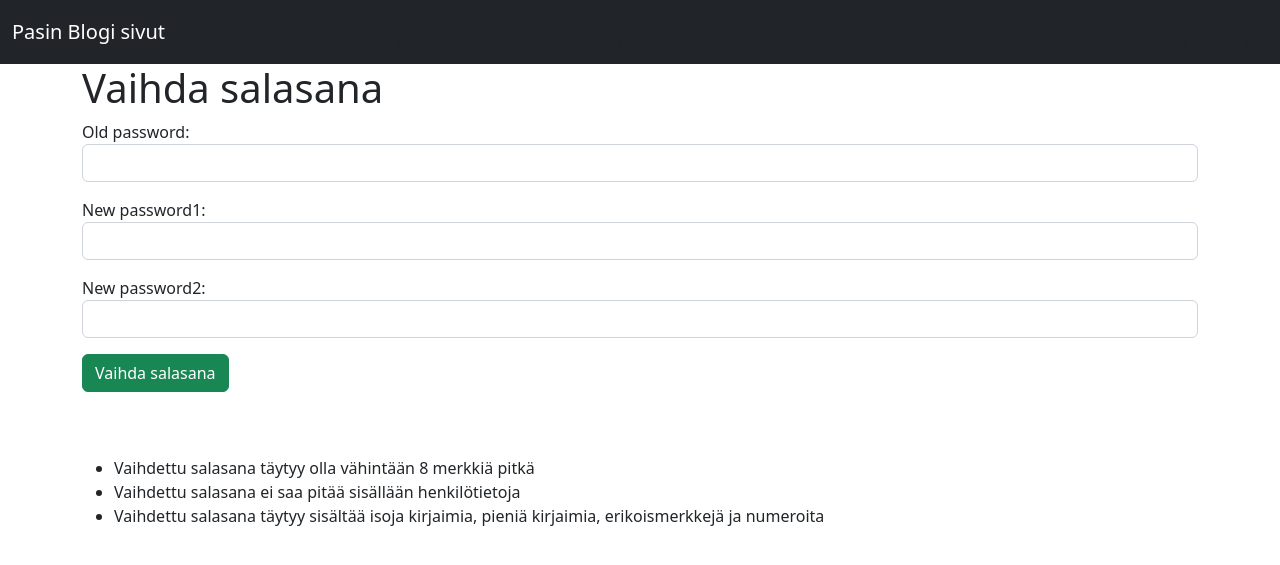
After one commit to Pkanto/blogi, a Django app: page /kayttajat/password/ in a window 1280 px wide. The commit adds this page. Shown: the top 565 px of the page. Run offline with Django 4.2, Linux system fonts and the light colour scheme; a user stored in the database is signed in.

Commit message:
Salasana vaihto lomake ja sivu

```diff
--- a/ablog/ablog/settings.py
+++ b/ablog/ablog/settings.py
@@ -38,7 +38,8 @@ INSTALLED_APPS = [
     'django.contrib.messages',
     'django.contrib.staticfiles',
     'blogi',
-    'kayttajat'
+    'kayttajat',
+    'ckeditor'
 ]
 
 MIDDLEWARE = [
--- a/ablog/blogi/templates/Editoi.html
+++ b/ablog/blogi/templates/Editoi.html
@@ -6,6 +6,7 @@
   <div class="mb-3">
   <form method="POST">
     {% csrf_token %}
+    {{ form.media }}
     {{ form.as_p }}
   {%if user.id == post.author.id%}
     <button class="btn btn-success">Päivitä</button>
--- a/ablog/blogi/templates/artikkeli.html
+++ b/ablog/blogi/templates/artikkeli.html
@@ -7,7 +7,7 @@
    <strong>{{post.kategoria}}</strong><br/>
   {{post.julkaisu}}<br/>
    <p>{{ tykkaykset_yhteensa }}  Tykkäystä</p><br/>
-  <p>{{post.body}}</p>
+  <p>{{post.body|safe }}</p>
 
   <a href="{% url 'home' %}" class="btn btn-success">Etusivu</a>
   <br/><br/>
--- a/ablog/blogi/templates/base.html
+++ b/ablog/blogi/templates/base.html
@@ -40,6 +40,9 @@
               <a class="nav-link active" aria-current="page" href="{% url 'kategoria'%}">Tee kategoria</a>
             </li>
             <li class="nav-item">
+              <a class="nav-link active" aria-current="page" href="{% url 'muokkaa'%}">Muokkaa profiilia</a>
+            </li>
+            <li class="nav-item">
               <a class="nav-link active" aria-current="page" href="{% url 'login' %}">Kirjaudu ulos</a>
             </li>
             {% else %}
--- a/ablog/blogi/templates/blogging.html
+++ b/ablog/blogi/templates/blogging.html
@@ -8,6 +8,7 @@
   <div class="mb-3">
   <form method="POST">
     {% csrf_token %}
+    {{ form.media }}
     {{ form.as_p }}
     <button class="btn btn-success">Julkaise</button>
   </form>
--- a/ablog/kayttajat/forms.py
+++ b/ablog/kayttajat/forms.py
@@ -1,4 +1,4 @@
-from django.contrib.auth.forms import UserCreationForm
+from django.contrib.auth.forms import UserCreationForm, UserChangeForm, PasswordChangeForm
 from django.contrib.auth.models import User
 from django import forms
 
@@ -13,8 +13,37 @@ class Kirjaudu(UserCreationForm):
   class Meta:
     model = User
     fields = ('username', 'first_name', 'last_name', 'email', 'password1', 'password2')
+
   def __init__(self, *args, **kwargs):
     super(Kirjaudu, self).__init__( *args, **kwargs)
     self.fields['username'].widget.attrs['class'] = 'form-control'
     self.fields['password1'].widget.attrs['class'] = 'form-control'
     self.fields['password2'].widget.attrs['class'] = 'form-control'
+
+
+#Lomake jolla muokataan käyttäjä profiilia ja sen tyyöittely
+class MuokkaaProfiialomake(UserChangeForm):
+  email = forms.EmailField(widget= forms.EmailInput(attrs= {'class': 'form-control'}))
+  first_name = forms.CharField(max_length = 100, widget = forms.TextInput(attrs= {'class': 'form-control'}))
+  last_name = forms.CharField(max_length = 100,widget = forms.TextInput(attrs= {'class': 'form-control'}))
+  username = forms.CharField(max_length = 100,widget = forms.TextInput(attrs= {'class': 'form-control'}))
+  last_login = forms.CharField(max_length = 100,widget = forms.TextInput(attrs= {'class': 'form-control'}))
+  is_superuser = forms.CharField(max_length = 100,widget = forms.CheckboxInput(attrs= {'class': 'form-check'}))
+  is_staff = forms.CharField(max_length = 100,widget = forms.CheckboxInput(attrs= {'class': 'form-check'}))
+  is_active = forms.CharField(max_length = 100,widget = forms.CheckboxInput(attrs= {'class': 'form-check'}))
+  date_joined = forms.CharField(max_length = 100,widget = forms.TextInput(attrs= {'class': 'form-control'}))
+
+  class Meta:
+    model = User
+    fields = ('username', 'first_name', 'last_name', 'email', 'password', 'last_login', 'is_superuser', 'is_staff', 'is_active','date_joined')
+
+  #Lomake jolla salasana vaihdetaan tyylittelyä
+
+class SalasanaVaihtolomake(PasswordChangeForm):
+  old_password = forms.CharField(widget= forms.PasswordInput(attrs= {'class': 'form-control', 'type':'password'}))
+  new_password1 = forms.CharField(max_length = 100, widget = forms.PasswordInput(attrs= {'class': 'form-control', 'type':'password'}))
+  new_password2 = forms.CharField(max_length = 100,widget = forms.PasswordInput(attrs= {'class': 'form-control', 'type':'password'}))
+
+  class Meta:
+    model = User
+    fields = ('old_password', 'new_password1', 'new_password2')
--- /dev/null
+++ b/ablog/kayttajat/templates/registration/salasana_onnistui.html
@@ -0,0 +1,5 @@
+{%extends 'base.html'%}
+{% block title%}Salasana vaihto onnistui{%endblock%}
+{% block content%}
+  <h1>Salasana vaihto onnistui</h1>
+{%endblock%}
--- /dev/null
+++ b/ablog/kayttajat/templates/registration/vaihda_salasana.html
@@ -0,0 +1,19 @@
+{%extends 'base.html'%}
+{% block title%}Vaihda salasana{%endblock%}
+{% block content%}
+  <h1>Vaihda salasana</h1>
+  <div class="mb-3">
+  <form method="POST">
+    {% csrf_token %}
+    {{ form.as_p }}
+    <button class="btn btn-success">Vaihda salasana</button>
+  </form>
+</div>
+<br/>
+<br/>
+<ul>
+  <li>Vaihdettu salasana täytyy olla vähintään 8 merkkiä pitkä</li>
+  <li>Vaihdettu salasana ei saa pitää sisällään henkilötietoja</li>
+  <li>Vaihdettu salasana täytyy sisältää isoja kirjaimia, pieniä kirjaimia, erikoismerkkejä ja numeroita</li>
+</ul>
+{%endblock%}
--- a/ablog/kayttajat/urls.py
+++ b/ablog/kayttajat/urls.py
@@ -1,9 +1,12 @@
 from django.contrib import admin
 from django.urls import path, include
-from .views import TeeKayttaja
-
-
+from .views import TeeKayttaja,MuokkaaKayttajaa, Salasanavaihto
+from django.contrib.auth import views as auth_views
+from . import views
 
 urlpatterns = [
     path('rekistroi/', TeeKayttaja.as_view(), name='rekisteroi'),
+    path('muokkaa/', MuokkaaKayttajaa.as_view(), name='muokkaa'),
+    path('password/',Salasanavaihto.as_view(template_name='registration/vaihda_salasana.html')),
+    path('salasana_onnistui', views.salasana_onnistui, name='salasana_vaihto'),
 ]
--- a/ablog/kayttajat/views.py
+++ b/ablog/kayttajat/views.py
@@ -1,10 +1,25 @@
 from django.shortcuts import render
 from django.views import generic
-from django.contrib.auth.forms import UserCreationForm
+from django.contrib.auth.forms import UserCreationForm, UserChangeForm, PasswordChangeForm
+from django.contrib.auth.views import PasswordChangeView
 from django.urls import reverse_lazy
-from .forms import Kirjaudu
+from .forms import Kirjaudu, MuokkaaProfiialomake,SalasanaVaihtolomake
+
+class Salasanavaihto(PasswordChangeView):
+    form_class = SalasanaVaihtolomake
+    success_url = reverse_lazy('salasana_vaihto')
 
 class TeeKayttaja(generic.CreateView):
     form_class = Kirjaudu
     template_name = 'registration/rekisteroi.html'
     success_url = reverse_lazy('login')
+
+class MuokkaaKayttajaa(generic.UpdateView):
+    form_class = MuokkaaProfiialomake
+    template_name = 'registration/muokkaa_profiilia.html'
+    success_url = reverse_lazy('home')
+    def get_object(self):
+        return self.request.user
+
+def salasana_onnistui(request):
+    return render(request, 'registration/salasana_onnistui.html', {})
```
Also changed, not shown: ablog/kayttajat/templates/registration/muokkaa_profiilia.html (added, +12 -0 lines), ablog/db.sqlite3.
